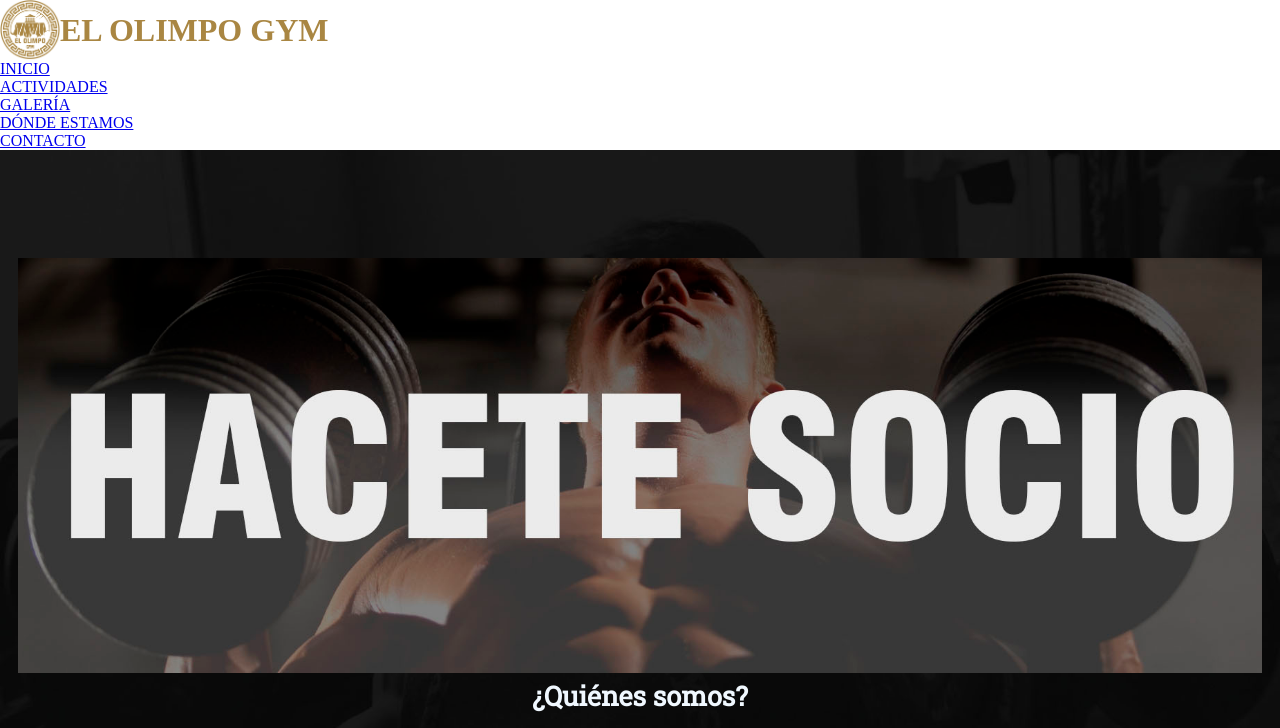
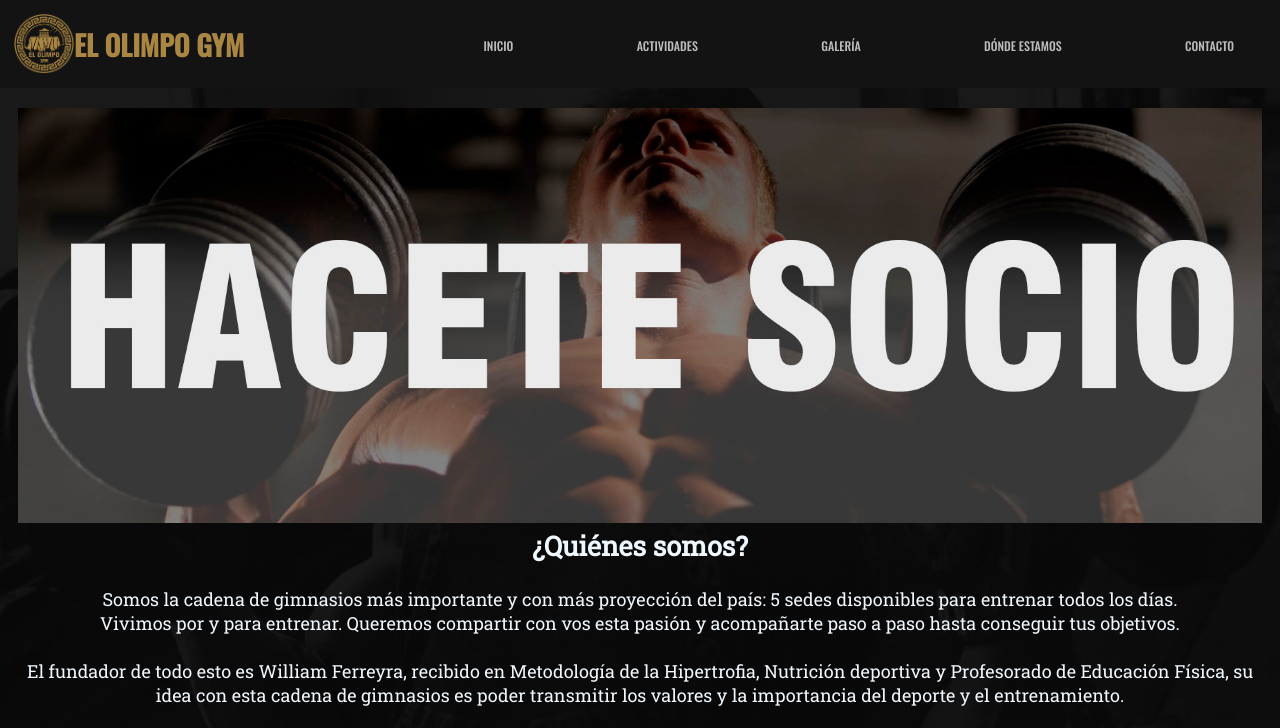
Before and after one commit to wolfzant/WilliamFerreyra, a plain HTML site: page index.html in a window 1280 px wide. Shown: the top 728 px of the page. Drawn offline with nearby package versions, Linux system fonts and the light colour scheme.

Commit message:
elimino scss por error en instalacion

```diff
--- a/css/styles.css
+++ b/css/styles.css
@@ -69,6 +69,40 @@ body {
 /*---------------------------------------------------------*/
 
 /* ----------------------- header ------------------------ */
+
+header {
+    display: flex;
+    background-color: #131313;
+    color: #A98642;
+    justify-content: space-between;
+    font-family: 'Oswald', sans-serif;
+    position: fixed;
+    align-items: center;
+    padding: 1em;
+    font-size: 14px;
+    width: 100%;
+    flex-wrap: wrap;
+    grid-area: header;
+    z-index: 100;
+}
+
+header nav {
+    display: inline-block;
+}
+
+header nav ul li {
+        display: inline-block;
+}
+
+header nav ul li a {
+    display: flex;
+    color: #bbbbbb;
+    text-decoration-line: none;
+    list-style: none;
+    align-items: center;
+    font-size: 12px;
+    padding: 0em 5em;
+}
 
 .logo {
     display: flex;
--- a/scss/_header.scss
+++ /dev/null
@@ -1,32 +0,0 @@
-header {
-    display: flex;
-    background-color: #131313;
-    color: #A98642;
-    justify-content: space-between;
-    font-family: 'Oswald', sans-serif;
-    position: fixed;
-    align-items: center;
-    padding: 1em;
-    font-size: 14px;
-    width: 100%;
-    flex-wrap: wrap;
-    grid-area: header;
-    z-index: 100;
-    nav {
-        display: inline-block;
-        ul {
-            li {
-                display: inline-block;
-                a {
-                    display: flex;
-                    color: #bbbbbb;
-                    text-decoration-line: none;
-                    list-style: none;
-                    align-items: center;
-                    font-size: 12px;
-                    padding: 0em 5em;
-                }
-            }
-        }
-    }
-}
--- a/scss/styles.scss
+++ /dev/null
@@ -1,32 +0,0 @@
-header {
-    display: flex;
-    background-color: #131313;
-    color: #A98642;
-    justify-content: space-between;
-    font-family: 'Oswald', sans-serif;
-    position: fixed;
-    align-items: center;
-    padding: 1em;
-    font-size: 14px;
-    width: 100%;
-    flex-wrap: wrap;
-    grid-area: header;
-    z-index: 100;
-    nav {
-        display: inline-block;
-        ul {
-            li {
-                display: inline-block;
-                a {
-                    display: flex;
-                    color: #bbbbbb;
-                    text-decoration-line: none;
-                    list-style: none;
-                    align-items: center;
-                    font-size: 12px;
-                    padding: 0em 5em;
-                }
-            }
-        }
-    }
-}
```
Also changed, not shown: package.json (deleted, +0 -26 lines), scss/_main.scss (deleted), scss/footer.scss (deleted), 2 other files.
